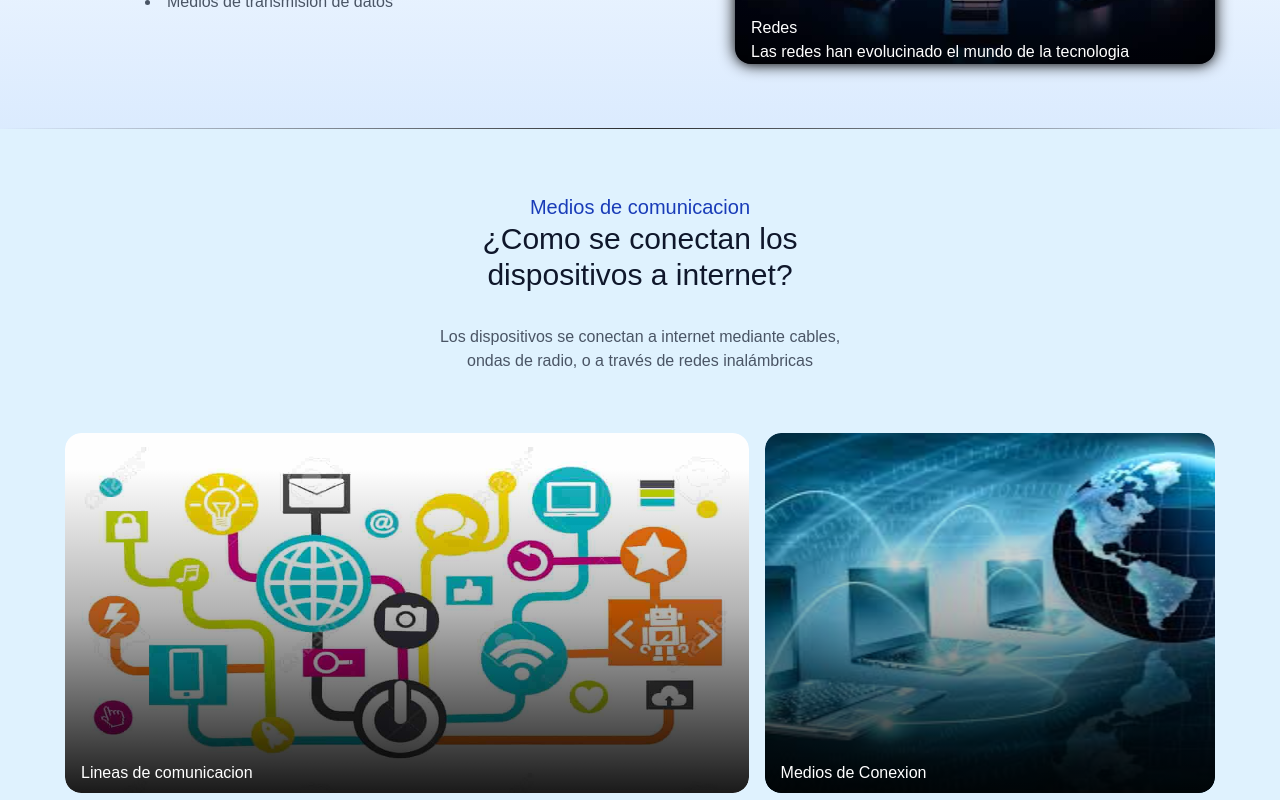
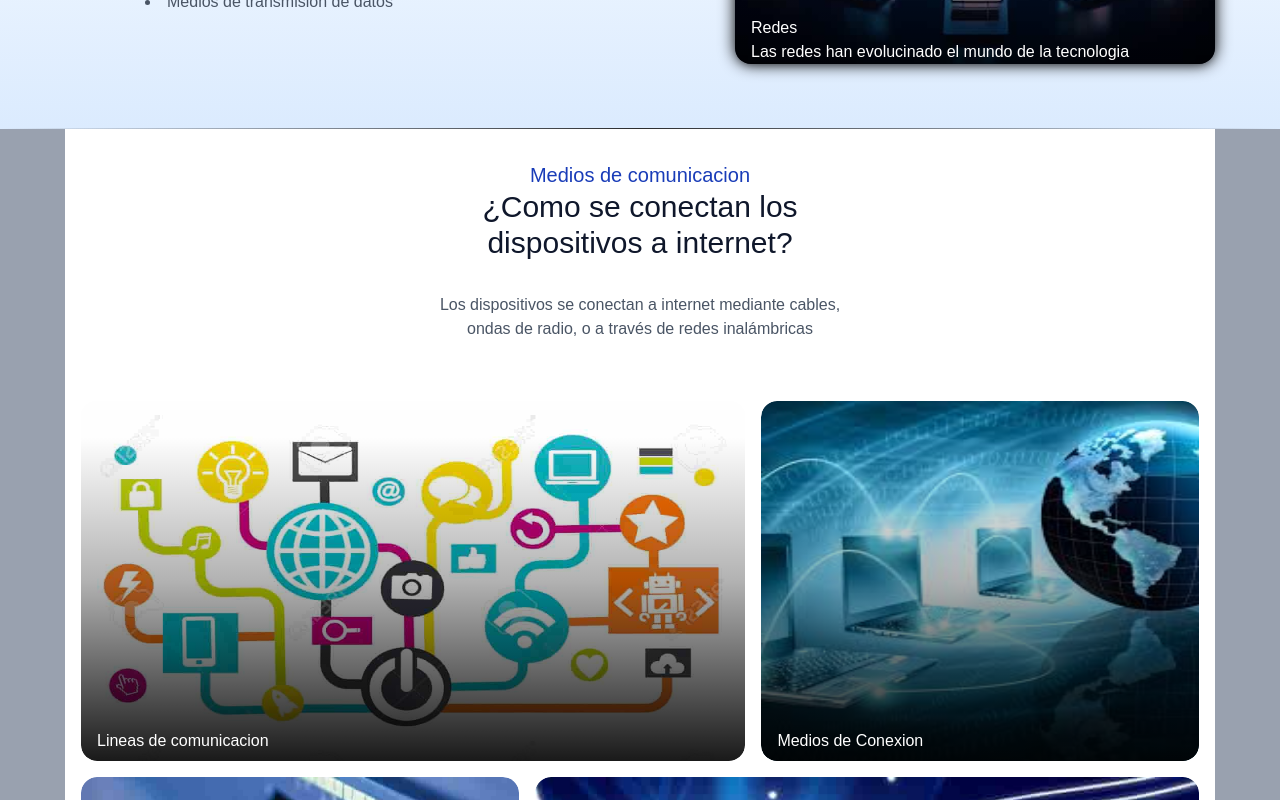
Before and after one commit to 30Bkr/NVPortafolio, a Next.js app: page / in a window 1280 px wide. Shown: the part 560-1360 px from the top of the page. Built offline with nearby package versions, Linux system fonts and the light colour scheme.

Commit message:
agregando estilos

```diff
--- a/src/components/bento/Bento.jsx
+++ b/src/components/bento/Bento.jsx
@@ -6,8 +6,8 @@ const Bento = () => {
   const bigBentoPart = 'col-span-6 h-90 w-full rounded-2xl';
   const smallBentoPart = 'col-span-4 h-90 w-full rounded-2xl';
   return (
-    <div className={`w-full bg-sky-100 pt-16 pb-16`}>
-      <div className={`${styles.contenedor} mt-8`}>
+    <div className={`w-full bg-gray-400`}>
+      <div className={`${styles.contenedor} py-8 z-10 bg-white px-4`}>
         <div className={`${styles.cajon}`}>
           <h2 className='text-xl text-blue-800 '>Medios de comunicacion</h2>
           <p className='text-3xl text-slate-900 mb-8'>¿Como se conectan los dispositivos a internet?</p>
```
